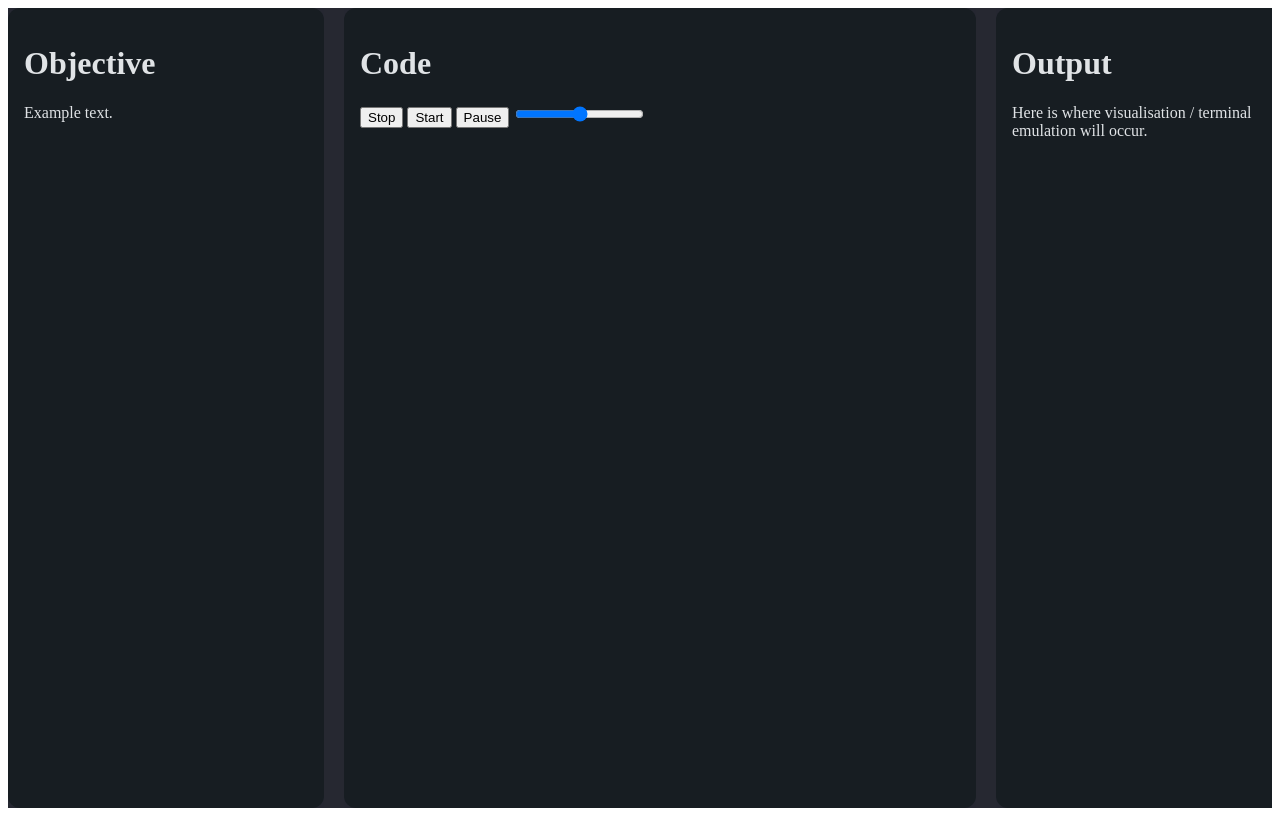
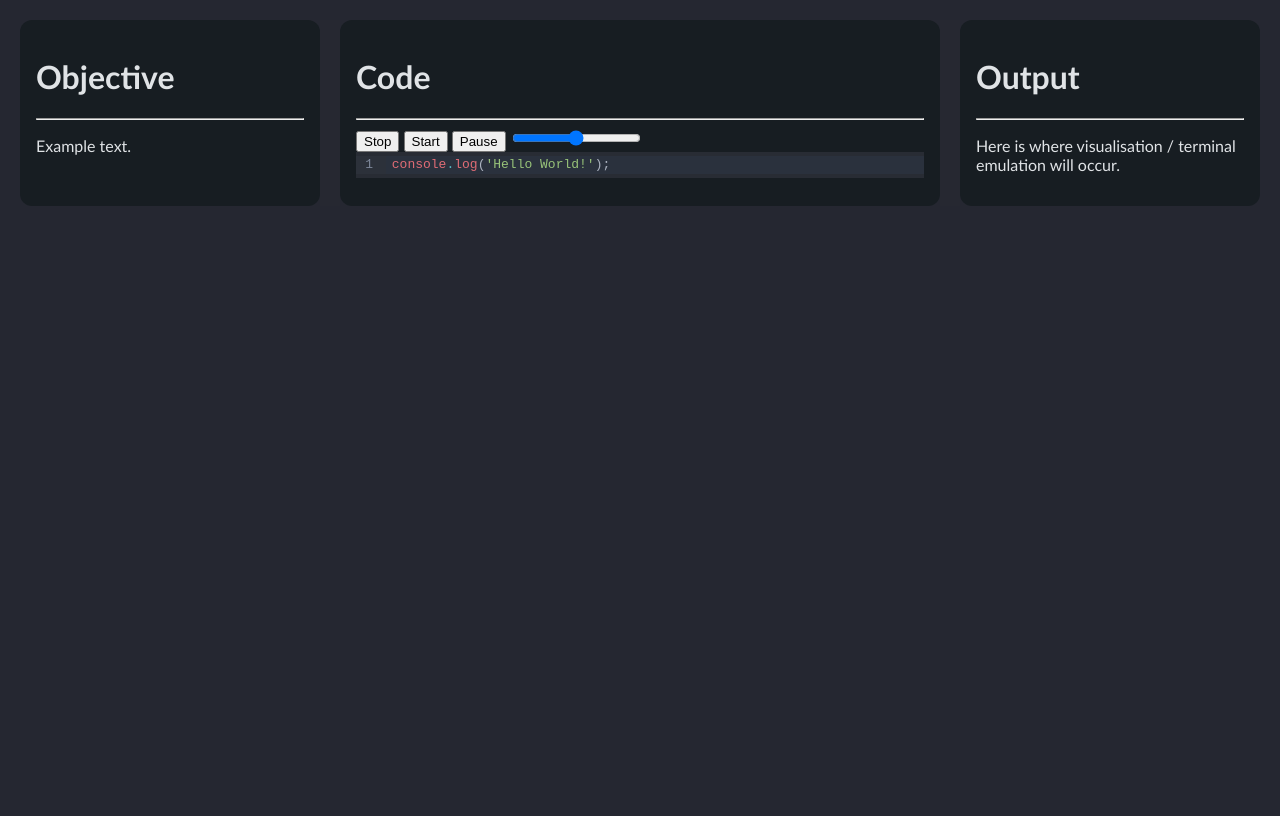
Before and after one commit to Davodii/codebyte, a SvelteKit app: page /editor in a window 1280 px wide. Built offline with nearby package versions, Linux system fonts and the light colour scheme.

Commit message:
codemirror is working, need to make it better, fixed incorrect resizing from code panel sliders

```diff
--- a/package.json
+++ b/package.json
@@ -14,10 +14,15 @@
   "license": "MIT",
   "dependencies": {
     "@codemirror/basic-setup": "^0.20.0",
+    "@codemirror/lang-javascript": "^6.2.4",
+    "@codemirror/state": "^6.5.2",
+    "@codemirror/theme-one-dark": "^6.1.3",
+    "@codemirror/view": "^6.38.6",
     "@rollup/plugin-node-resolve": "^16.0.3",
     "@tailwindcss/cli": "^4.1.16",
     "@tauri-apps/api": "^2",
     "@tauri-apps/plugin-opener": "^2",
+    "codemirror": "^6.0.2",
     "rollup": "^4.52.5"
   },
   "devDependencies": {
--- a/src/app.css
+++ b/src/app.css
@@ -22,10 +22,11 @@
     --text: #e0e3e6;
 }
 
-:global(body) {
-    min-height: 100vh;
+body {
     padding: 0;
     margin: 0;
-    font-family: sans-serif;
+    max-height: 100vh;
+    min-height: 100vh;
+    font-family:'Gill Sans', 'Gill Sans MT', Calibri, 'Trebuchet MS', sans-serif;
     background-color: var(--bg);
 }
--- a/src/routes/editor/+page.svelte
+++ b/src/routes/editor/+page.svelte
@@ -7,22 +7,24 @@
     let codePanelRef: CodePanel;
 
     // Initial widths in percentages
-    let widths = [25, 50, 25];
+    let frUnits = $state([25, 50, 25]);
+    const splitterWidthPixels = 20;
 
-    // Computer property for CSS grid
-    $: gridColums = `${widths[0]}% 20px ${widths[1]}% 20px ${widths[2]}%`;
+    let gridColumns = $derived.by(() => {
+        return `${frUnits[0]}fr ${splitterWidthPixels}px ${frUnits[1]}fr ${splitterWidthPixels}px ${frUnits[2]}fr`;
+    });
 
     // State for drag operation
-    let draggingIndex: number | null = null;
+    let draggingIndex: number | null = $state(null);
     let initialMouseX = 0;
-    let initialWidths: number[] = [];
+    let initialFrUnits: number[] = [];
     let editorLayout: HTMLElement;
 
     function startDrag(index: number) {
         return (event: MouseEvent) => {
             draggingIndex = index;
             initialMouseX = event.clientX;
-            initialWidths = [...widths];
+            initialFrUnits = [...frUnits];
             window.addEventListener('mousemove', onMouseMove);
             window.addEventListener('mouseup', onMouseUp);
         };
@@ -32,22 +34,30 @@
         if (draggingIndex === null || !editorLayout) return;
 
         const deltaX = event.clientX - initialMouseX;
-        const totalWidth = editorLayout.offsetWidth;
-        const deltaPercentage = (deltaX / totalWidth) * 100;
 
-        let newWidths = [...initialWidths];
+        // Calculate the value of 1 fractional unit in pixels
+        const totalFrUnits = initialFrUnits.reduce((a,b) => a + b, 0);
 
-        let w1 = newWidths[draggingIndex] + deltaPercentage;
-        let w2 = newWidths[draggingIndex + 1] - deltaPercentage;
+        // Total available width = total width - total fixed splitter width
+        const totalAvailableWidth = editorLayout.offsetWidth - (splitterWidthPixels * 2);
 
-        if (w1 > 10 && w2 > 10) {
-            newWidths[draggingIndex] = w1;
-            newWidths[draggingIndex + 1] = w2;
-            widths = newWidths;
+        // How many pixels correspond to 1 fractional unit
+        const pixelsPerFr = totalAvailableWidth / totalFrUnits;
 
-            if (codePanelRef) {
-                codePanelRef.resize();
-            }
+        // Convert mouse drag delta into change in fr
+        const frDelta = deltaX / pixelsPerFr;
+
+        let newFr = [...initialFrUnits];
+
+        let w1 = newFr[draggingIndex] + frDelta;
+        let w2 = newFr[draggingIndex + 1] - frDelta;
+
+        // Apply minimum width constraint
+        const minFr = 5;
+        if (w1 > minFr && w2 > minFr) {
+            newFr[draggingIndex] = w1;
+            newFr[draggingIndex + 1] = w2;
+            frUnits = newFr;
         }
     }
 
@@ -63,20 +73,20 @@
     })
 </script>
 
-<div class="editor-layout" bind:this={editorLayout} style="grid-template-columns: {gridColums};">
+<div class="editor-layout" bind:this={editorLayout} style="grid-template-columns: {gridColumns};">
     <InfoPanel/>
     <!-- svelte-ignore a11y_no_noninteractive_element_interactions -->
     <div
-        class="splitter"
-        on:mousedown={startDrag(0)}
+        class="splitter w-{splitterWidthPixels}"
+        onmousedown={startDrag(0)}
         role="separator"
         aria-label="Resize panel border between info and code"
     ></div>
-    <CodePanel bind:this={codePanelRef}/>
+    <CodePanel/>
     <!-- svelte-ignore a11y_no_noninteractive_element_interactions -->
     <div
-        class="splitter"
-        on:mousedown={startDrag(1)}
+        class="splitter w-{splitterWidthPixels}"
+        onmousedown={startDrag(1)}
         role="separator"
         aria-label="Resize panel border between info and code"
     ></div>
@@ -89,14 +99,12 @@
 
     .editor-layout {
         display: grid;
-        height: 100vh;
-        padding: 0;
+        height: 100%;
+        padding: 20px;
         background-color: var(--bg);
-        overflow: hidden;
     }
 
     .splitter {
-        width: 20px;
         cursor: col-resize;
         background-color: #333;
         opacity: 0.1;
--- a/src/routes/editor/components/CodePanel.svelte
+++ b/src/routes/editor/components/CodePanel.svelte
@@ -1,19 +1,46 @@
 <script lang="ts">
     import Controls from './Controls.svelte';
     import { onMount } from 'svelte';
+    import { basicSetup } from "codemirror";
+    import { EditorView } from '@codemirror/view';
+    import { EditorState } from "@codemirror/state";
+    import { javascript } from "@codemirror/lang-javascript";
+    import { oneDark } from "@codemirror/theme-one-dark";
+
+    let editorDiv: HTMLDivElement;
+    export let value = "console.log('Hello World!');";
+    export let onChange = (val: String) => {};
+
+    onMount(() => {
+        const startState = EditorState.create({
+            doc: value,
+            extensions: [
+                basicSetup,
+                javascript(),
+                oneDark,
+                EditorView.updateListener.of(update => {
+                    if (update.docChanged) {
+                        onChange(update.state.doc.toString());
+                    }
+                })
+            ]
+        });
+
+        const view = new EditorView({
+            state: startState,
+            parent: editorDiv,
+        });
+
+        return () => view.destroy();
+    });
 
 
-    let editorDiv: HTMLElement;
-
-    onMount(() => {
-
-    });
 </script>
 
-<div class="rounded-xl p-4 bg-(--primary) text-(--text)">
+<div class="rounded-xl p-4 bg-(--primary) text-(--text) overflow-hidden">
     <h1>Code</h1>
+    <hr>
     <Controls />
-
     <div id="editor" class="h-full w-full" bind:this={editorDiv}></div>
 </div>
 <style>
--- a/src/routes/editor/components/InfoPanel.svelte
+++ b/src/routes/editor/components/InfoPanel.svelte
@@ -1,8 +1,9 @@
 <script lang="ts">
 </script>
 
-<div class="rounded-xl p-4 bg-(--primary) text-(--text)">
+<div class="rounded-xl p-4 bg-(--primary) text-(--text) overflow-hidden">
     <h1>Objective</h1>
+    <hr>
     <p>Example text.</p>
     <!-- Include images, links etc. -->
 </div>
--- a/src/routes/editor/components/OutputPanel.svelte
+++ b/src/routes/editor/components/OutputPanel.svelte
@@ -2,7 +2,8 @@
 
 </script>
 
-<div class="rounded-xl p-4 bg-(--primary) text-(--text)">
+<div class="rounded-xl p-4 bg-(--primary) text-(--text) overflow-hidden">
     <h1>Output</h1>
+    <hr>
     <p> Here is where visualisation / terminal emulation will occur.</p>
 </div>
```
Also changed, not shown: 1 other file (tests, documents, lock files or other folders).
